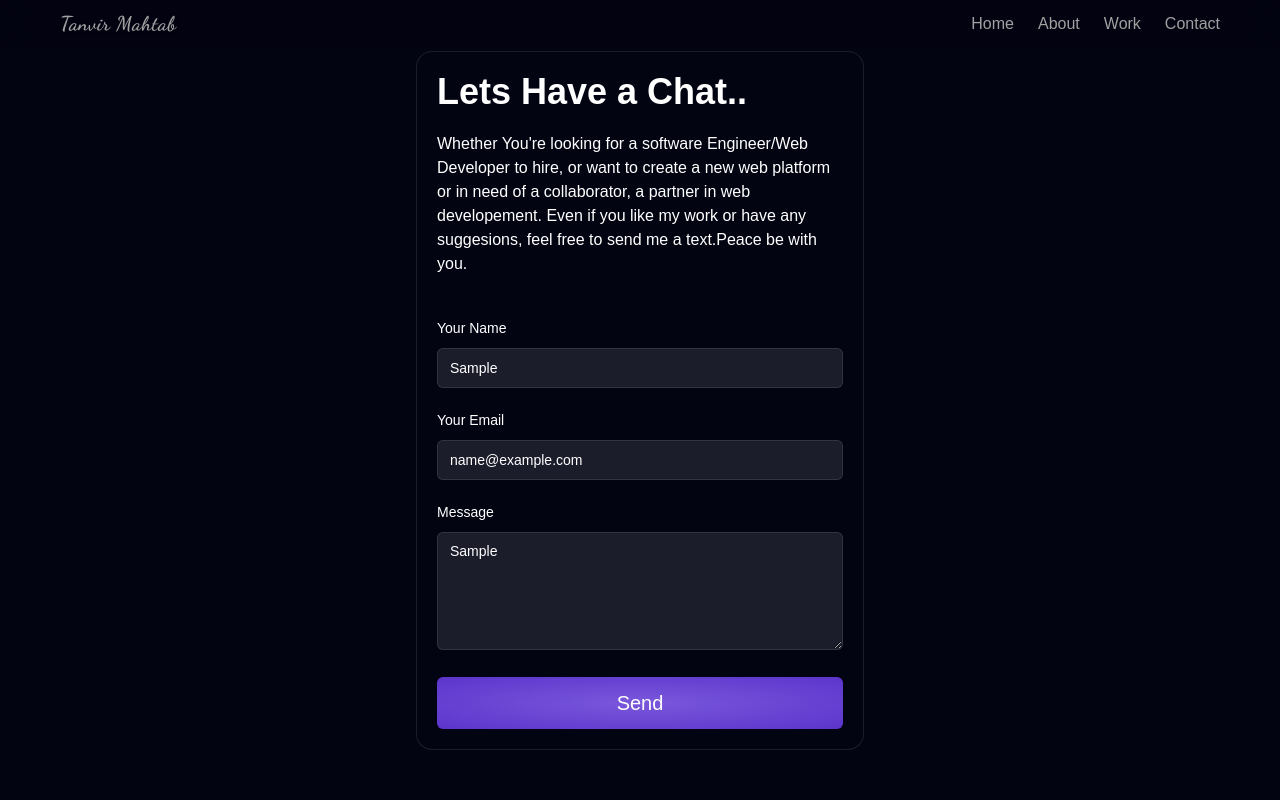
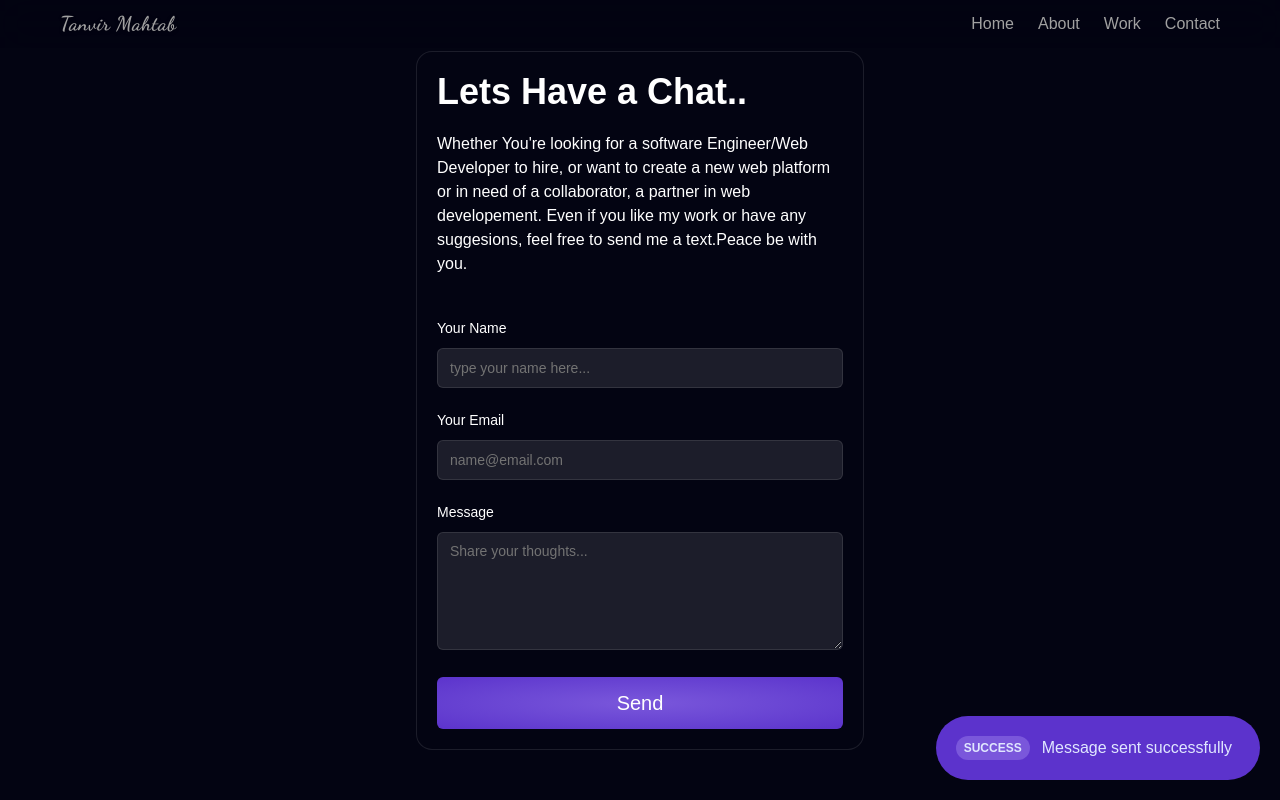
Before and after one commit to mhtbtanvir/devTanvir, a React (Vite) app: page / in a window 1280 px wide. Both pictures are taken after typing "Sample", "name@example.com", "Sample" into the empty fields and a click on the button "Send". Shown: the part 920-1720 px from the top of the page. Built offline with nearby package versions, Linux system fonts and the light colour scheme; a web font is replaced by a local one.

Commit message:
contact done

```diff
--- a/package.json
+++ b/package.json
@@ -10,6 +10,7 @@
     "preview": "vite preview"
   },
   "dependencies": {
+    "@emailjs/browser": "^4.4.1",
     "@heroicons/react": "^2.2.0",
     "@tailwindcss/vite": "^4.1.11",
     "@vercel/analytics": "^1.5.0",
--- /dev/null
+++ b/src/components/Alert.jsx
@@ -0,0 +1,37 @@
+import { motion, AnimatePresence } from "motion/react";
+const Alert = ({ type, text }) => {
+  const alertVarients = {
+    hidden: { opacity: 0, y: 50, scale: 0.8 },
+    visible: { opacity: 1, y: 0, scale: 1 },
+    exit: { opacity: 0, y: -50, scale: 0.8 },
+  };
+  return (
+    <AnimatePresence>
+      <motion.div
+        className="fixed z-50 flex items-center justify-center bottom-5 right-5"
+        initial="hidden"
+        animate="visible"
+        exit="exit"
+        variants={alertVarients}
+        transition={{ duration: 0.3, ease: "easeInOut" }}
+      >
+        <div
+          className={`p-2 ${
+            type === "error" ? "bg-red-800" : "bg-royal"
+          } items-center text-indigo-100 leading-none lg:rounded-full flex lg:inline-flex rounded-md p-5`}
+        >
+          <p
+            className={`flex rounded-full ${
+              type === "error" ? "bg-red-500" : "bg-lavender"
+            } uppercase px-2 py-1 text-xs font-semibold mr-3`}
+          >
+            {type === "error" ? "Failed" : "Success"}
+          </p>
+          <p className="mr-2 text-left">{text}</p>
+        </div>
+      </motion.div>
+    </AnimatePresence>
+  );
+};
+
+export default Alert;
--- a/src/sections/Contact.jsx
+++ b/src/sections/Contact.jsx
@@ -1,5 +1,7 @@
 
 import React, { useState } from 'react';
+import emailjs from '@emailjs/browser';
+import Alert from '../components/Alert';
 const Contact = () => {
   const [formData, setFormData] = useState({
     name: "",
@@ -12,17 +14,60 @@ const Contact = () => {
       ...formData,
       [e.target.name]: e.target.value   //dynamic update
     });
-
   }
 
-  const handleSubmit = (e) => {
+
+  const [isLoading, setIsLoading] = useState(false);
+  const [showAlert, setShowAlert] = useState(false);
+  const [alertMessage, setAlertMessage] = useState('');
+  const [alertType, setAlertType] = useState('');
+
+  const showAlertMessage = (message, type) => {
+     setShowAlert(true);
+
+    setAlertMessage(message);
+    setAlertType(type);
+
+    setTimeout(() => {
+      setShowAlert(false);
+    }, 3000);
+  }
+
+  //service_p8o6tk2
+  //template_95220yd
+
+  const handleSubmit = async (e) => {
     e.preventDefault();
+    setIsLoading(true);
     console.log(formData);
+    try {
+     await emailjs.send('service_p8o6tk2', 'template_95220yd', {
+      from_name: formData.name,
+      to_name: "Tanvir Mahtab",
+      from_email: formData.email,
+      message: formData.message,
+      to_email: "mhtbtanvir@gmail.com"
+    },"0A9kAOzLroXrwAy8_");
+
+      setIsLoading(false);
+      showAlertMessage(" Message sent successfully", "success");
+      setFormData({
+        name: "",
+        email: "",
+        message: "",
+      })
+    } catch (error) {
+      setIsLoading(false);
+      console.log(error);
+      showAlertMessage(" Message failed to send", "error");}
+
+
   }
 
   return (
   <section className='relative flex items-center
     c-space section-spacing ' >
+    {showAlert && < Alert text={alertMessage}  type ={alertType} />}
       <div className ="flex flex-col items-center justify-center
         max-w-md p-5 mx-auto  border border-white/10 rounded-2xl bg-primary ">
         <div className="flex flex-col items-start w-full gap-5 mb-10">
@@ -70,7 +115,7 @@ const Contact = () => {
             </input>
           </div>
 
-           <div className= "mb-5">
+          <div className= "mb-5">
             <label htmlFor="message" className="field-label"> Message</label>
             <textarea
               id="message"
@@ -91,7 +136,9 @@ const Contact = () => {
           <button
             type="submit"
             className=" w-full px-1 py-3 text-xl
-            text-center cursor-pointer rounded-md bg-radial from-lavender to-royal hover-animation">Send
+            text-center cursor-pointer rounded-md bg-radial from-lavender to-royal hover-animation"
+           >
+            {isLoading ? "Sending..." : "Send"}
           </button>
 
         </form>
```
Also changed, not shown: 1 other file (tests, documents, lock files or other folders).
